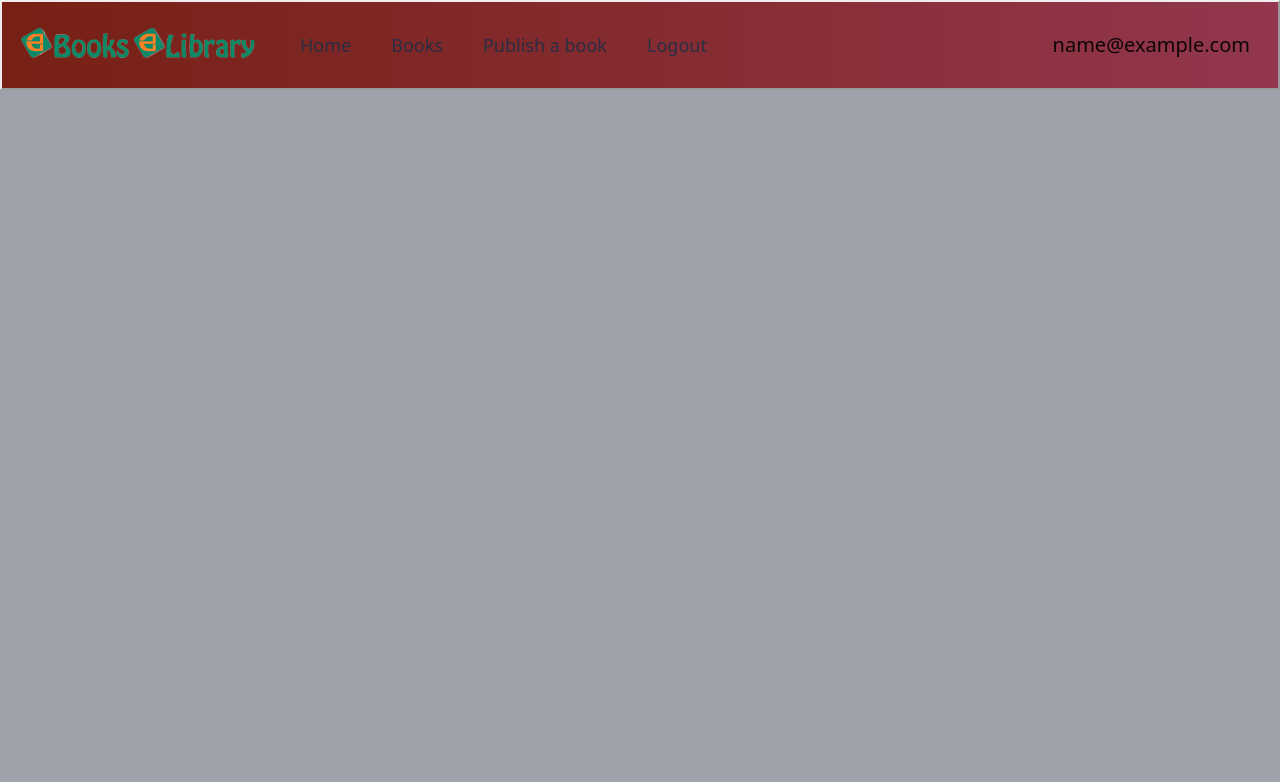
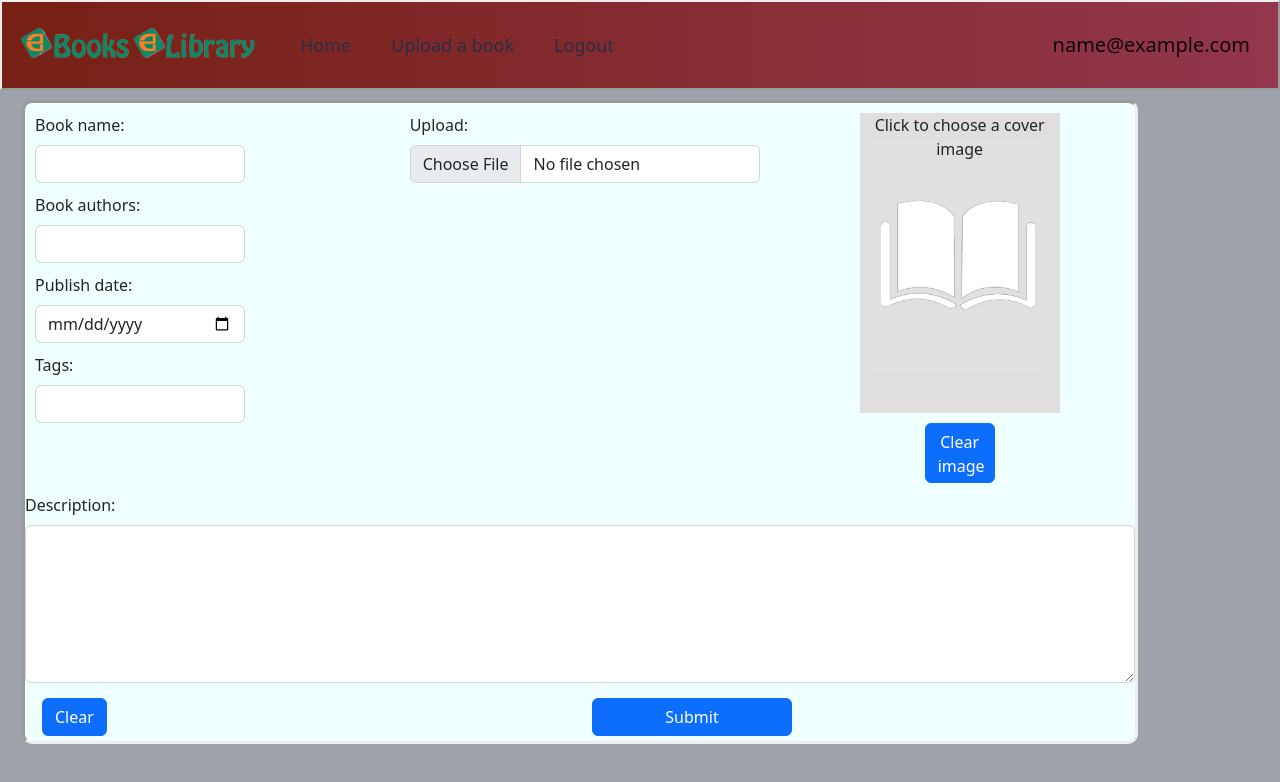
Before and after one commit to Sagiv648/Ebooks_library_service, a React (Create React App) app in the folder client/: page /publish in a window 1280 px wide. Shown: the top 782 px of the page. Built offline with nearby package versions, Linux system fonts and the light colour scheme; sample sign-in values are in the browser's storage.

Commit message:
finished layout for the book uploading page

```diff
--- a/client/src/Home/Home.js
+++ b/client/src/Home/Home.js
@@ -9,19 +9,12 @@ const Home = () => {
 
   const nav = useNavigation();
 
-  console.log(nav.state);
+
 
   return (
     <Container fluid>
 
-      <Container fluid>
-        <h1 style={{fontWeight: 'bold', marginTop: 10}}>About us:</h1>
-       <p>Lorem Ipsum is simply dummy text of the printing and typesetting industry. Lorem Ipsum has been the industry's standard dummy text ever since the 1500s, when an unknown printer took a galley of type and scrambled it to make a type specimen book. It has survived not only five centuries, but also the leap into electronic typesetting, remaining essentially unchanged. It was popularised in the 1960s with the release of Letraset sheets containing Lorem Ipsum passages, and more recently with desktop publishing software like Aldus PageMaker including versions of Lorem Ipsum.</p>
-      </Container>
-      <Container fluid>
-        <h1 style={{fontWeight: 'bold', marginTop: 10}}>Why do we exit?</h1>
-      <p>It is a long established fact that a reader will be distracted by the readable content of a page when looking at its layout. The point of using Lorem Ipsum is that it has a more-or-less normal distribution of letters, as opposed to using 'Content here, content here', making it look like readable English. Many desktop publishing packages and web page editors now use Lorem Ipsum as their default model text, and a search for 'lorem ipsum' will uncover many web sites still in their infancy. Various versions have evolved over the years, sometimes by accident, sometimes on purpose (injected humour and the like).</p>
-      </Container>
+      List of all the books
 
     </Container>
   )
--- a/client/src/Publish/Publish.js
+++ b/client/src/Publish/Publish.js
@@ -1,10 +1,162 @@
-import React from 'react'
+import React, { useRef, useState } from 'react'
 import Container from 'react-bootstrap/esm/Container'
-
+import Form from 'react-bootstrap/Form'
+import FormGroup from 'react-bootstrap/esm/FormGroup'
+import FormControl from 'react-bootstrap/FormControl'
+import Row from 'react-bootstrap/esm/Row'
+import Col from 'react-bootstrap/esm/Col'
+import './publish.css'
+import Button from 'react-bootstrap/esm/Button'
 //TODO: Publish
 const Publish = () => {
+
+  const [bookName, setBookName] = useState("")
+  const [bookAuthors, setBookAuthors] = useState("")
+  const [bookPublishDate, setBookPublishDate] = useState(null)
+  const [coverImage, setCoverImage] = useState(null)
+  const inputCoverRef = useRef(null);
+  const [file,setFile] = useState(null)
+  const filePickerRef = useRef(null)
+  const pickFile = (file) => {
+
+    const extension = file.name.split('.').slice(-1);
+    if(extension == 'pdf')
+      setFile(file)
+
+    else
+      {
+        alert("The file has to be a pdf file")
+        setFile(null)
+      }
+      console.log(file);
+  }
+const clearFields = () => {
+setBookName("")
+setBookAuthors(null)
+setBookPublishDate(null)
+setCoverImage(null)
+setFile(null)
+filePickerRef.current.value = ""
+}
+//TODO: Submit in the storage class
+const submit = () => {
+
+}
   return (
-    <Container></Container>
+    <Container style={{margin: 10}}>
+      <Form style={{backgroundColor: 'azure', borderStyle: 'inset', borderRadius: 10}}>
+      <Row>
+        <Col style={{marginLeft: 10}}>
+          <Row>
+
+          <FormGroup style={{marginTop: 10}}>
+            <Form.Label>Book name:</Form.Label>
+            <FormControl type='text' style={{width: '60%'}}></FormControl>
+          </FormGroup>
+
+          </Row>
+          <Row>
+          <FormGroup style={{marginTop: 10}}>
+            <Form.Label>Book authors:</Form.Label>
+            <FormControl type='text' style={{width: '60%'}}></FormControl>
+          </FormGroup>
+          </Row>
+          <Row>
+            <FormGroup style={{marginTop: 10}}>
+              <Form.Label>Publish date:</Form.Label>
+              <FormControl type='date' style={{width: '60%'}}></FormControl>
+            </FormGroup>
+          </Row>
+          <Row>
+            <FormGroup style={{marginTop: 10}}>
+              <Form.Label>Tags:</Form.Label>
+              <FormControl type='text' style={{width: '60%'}}></FormControl>
+            </FormGroup>
+          </Row>
+        </Col>
+        <Col>
+        <FormGroup style={{marginTop: 10, marginBottom: 10}} >
+            <Form.Label >Upload:</Form.Label>
+            <FormControl onChange={(e) => {
+
+              pickFile(e.target.files[0])
+            }} ref={filePickerRef} id='file-picker' type='file' size='small'></FormControl>
+          </FormGroup>
+          {
+            file &&
+            <Container>
+              <Row>File name: {file.name}</Row>
+            <Row>File size: {file.size}</Row>
+            <Row>Last Modification: {new Date(file.lastModified).toUTCString()}</Row>
+            </Container>
+
+          }
+
+        </Col>
+        <Col>
+          <Row style={{justifyContent: 'flex-end'}}>
+            <Container
+            onClick={() => {
+              inputCoverRef.current.click();
+
+
+            }}
+            className='cover-image'
+            style={{ cursor: 'pointer',
+            justifyContent: 'center',
+            textAlign: 'center',
+              height: 300,marginTop: 10 ,width: 200,
+            backgroundImage: `url(${coverImage ? URL.createObjectURL(coverImage) : '../default-cover.png'})`}}>
+
+
+              <FormGroup>
+                <Form.Label>
+                  Click to choose a cover image
+                </Form.Label>
+                <FormControl onChange={(e) => {
+                  if(e.target.files[0].type.split('/')[0] == 'image')
+                    setCoverImage(e.target.files[0])
+
+                }}  id='cover-file' ref={inputCoverRef} style={{visibility: 'hidden'}} type='file'/>
+
+              </FormGroup>
+
+            </Container>
+
+
+
+          </Row>
+          <Row style={{justifyContent: 'center'}}>
+          <Button onClick={()=> {
+            setCoverImage(null)
+          }} style={{ width: 70,height: 60,marginTop: 10}}>Clear image</Button>
+          </Row>
+        </Col>
+
+        </Row>
+        <Row>
+          <FormGroup style={{marginTop: 10, marginBottom: 10}} >
+            <Form.Label >Description:</Form.Label>
+            <FormControl maxLength={1000} as={'textarea'} rows={6} type='text' size='small'></FormControl>
+          </FormGroup>
+        </Row>
+        <Row style={{margin: 5}}>
+          <Col>
+          <Button onClick={clearFields} >Clear</Button>
+          </Col>
+          <Col>
+          <Button style={{width: 200}}>Submit</Button>
+          </Col>
+        </Row>
+
+
+
+
+
+
+
+      </Form>
+      </Container>
   )
 }
 
--- /dev/null
+++ b/client/src/Publish/publish.css
@@ -0,0 +1,4 @@
+.cover-image {
+    background-size: cover;
+    background-position: center;
+}
--- a/client/src/Root/Root.js
+++ b/client/src/Root/Root.js
@@ -106,8 +106,8 @@ const Root = () => {
               <Nav className='me-auto'>
 
               <Nav.Item><Link className='nav-item' to={'/'}>Home</Link></Nav.Item>
-              <Nav.Item> <Link className='nav-item' to ={'books'}>Books</Link></Nav.Item>
-              <Nav.Item> <Link className='nav-item' to={"publish"}>Publish a book</Link></Nav.Item>
+              {/* <Nav.Item> <Link className='nav-item' to ={'books'}>Books</Link></Nav.Item> */}
+              <Nav.Item> <Link className='nav-item' to={"publish"}>Upload a book</Link></Nav.Item>
               {/* <Nav.Item><Link className='nav-item' to={"profile"}>Profile</Link></Nav.Item> */}
               <Nav.Item onClick={() => {
                 logout();
@@ -119,7 +119,7 @@ const Root = () => {
               <Nav className='me-auto'>
 
               <Nav.Item><Link className='nav-item' to={'/'}>Home</Link></Nav.Item>
-              <Nav.Item> <Link className='nav-item' to ={'books'}>Books</Link></Nav.Item>
+              {/* <Nav.Item> <Link className='nav-item' to ={'books'}>Books</Link></Nav.Item> */}
               <Nav.Item> <Link className='nav-item' to={"publish"}>Upload a book</Link></Nav.Item>
               {/* <Nav.Item><Link className='nav-item' to={"profile"}>Profile</Link></Nav.Item> */}
               <Nav.Item> <Link className='nav-item' to={"signin"}>Sign in</Link></Nav.Item>
```
Also changed, not shown: client/public/default-cover.png (added).
